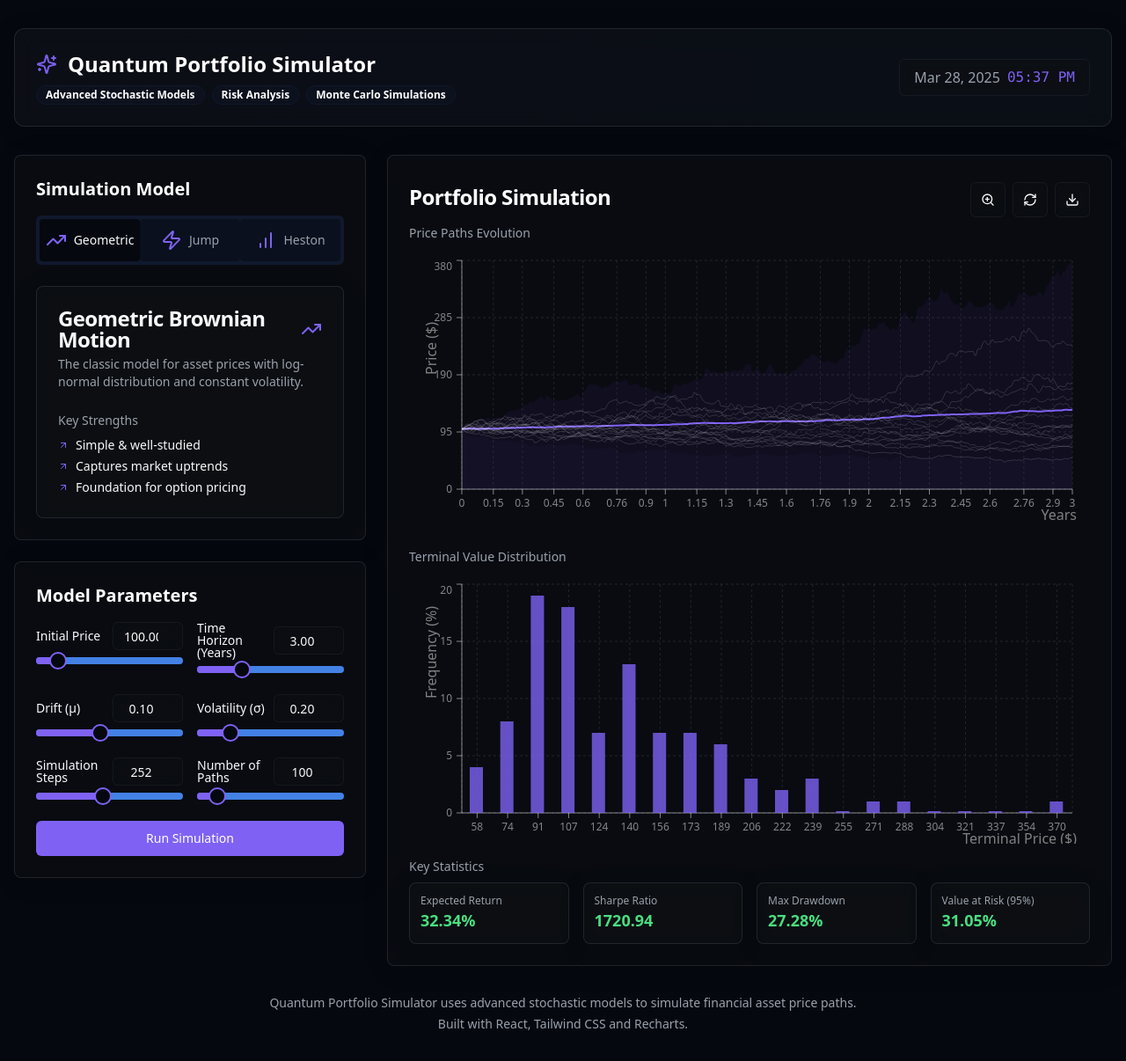
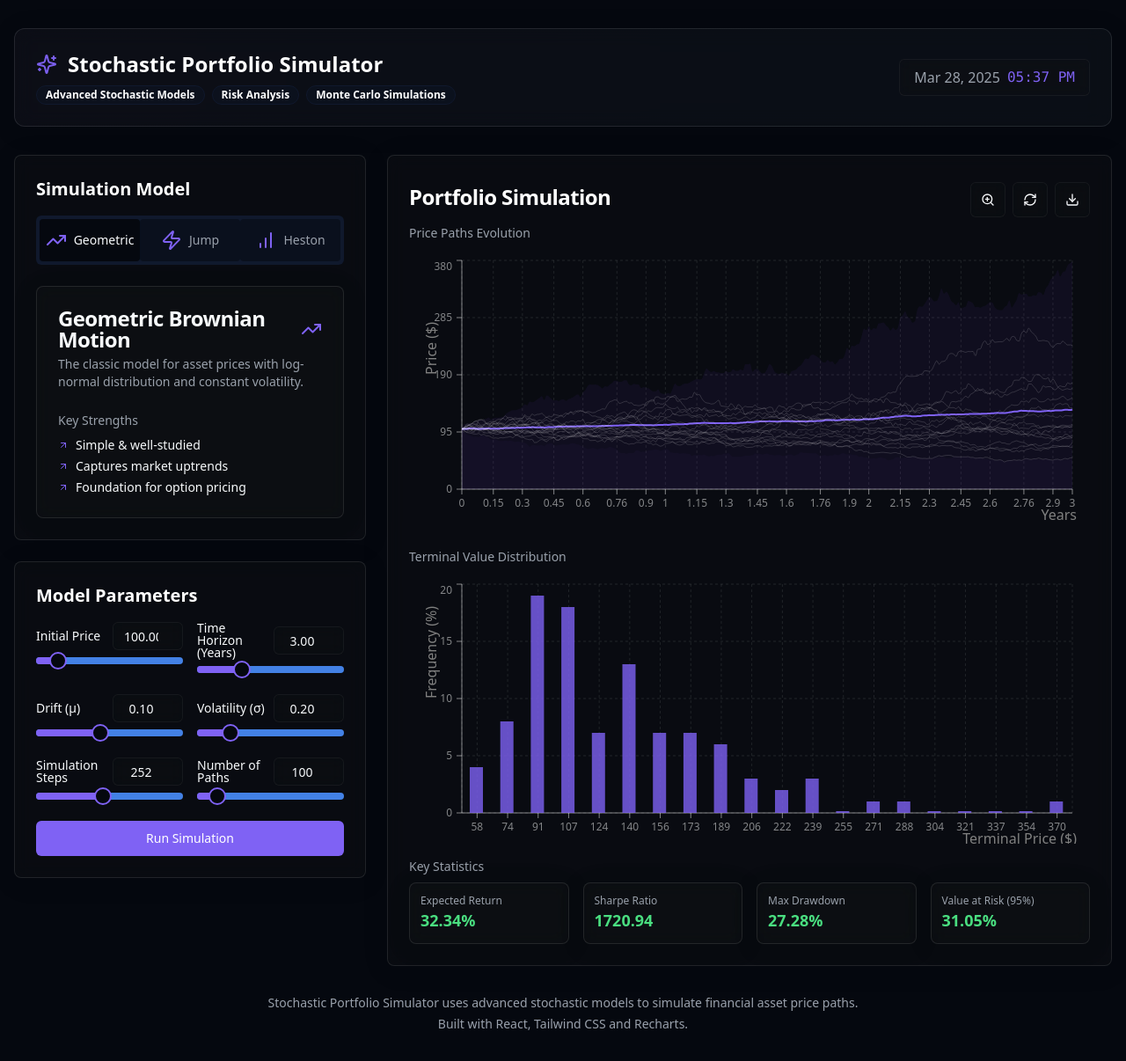
Before and after one commit to jeevanba273/stochastic-portfolio-simulator, a React (Vite) app: page / in a window 1280 px wide. Shown: the whole page at 88% size. Built offline with nearby package versions, Linux system fonts and the light colour scheme.

Commit message:
Rename "Quantum" to "Stochastic"
Replaced all instances of "Quantum Portfolio Simulator" with "Stochastic Portfolio Simulator". Removed the term "quantum" as it was not relevant.

```diff
--- a/index.html
+++ b/index.html
@@ -4,14 +4,14 @@
   <head>
     <meta charset="UTF-8" />
     <meta name="viewport" content="width=device-width, initial-scale=1.0" />
-    <title>Quantum Portfolio Simulator</title>
+    <title>Stochastic Portfolio Simulator</title>
     <meta name="description" content="Advanced stochastic models for portfolio simulation with interactive visualizations" />
     <meta name="author" content="Stochastic Portfolio Simulator" />
 
     <meta property="og:title" content="Stochastic Portfolio Simulator" />
     <meta property="og:description" content="Advanced stochastic models for portfolio simulation with interactive visualizations" />
     <meta property="og:type" content="website" />
-    <meta property="og:image" content="https://via.placeholder.com/1200x630.png?text=Quantum+Portfolio+Simulator" />
+    <meta property="og:image" content="https://via.placeholder.com/1200x630.png?text=Stochastic+Portfolio+Simulator" />
 
     <link rel="preconnect" href="https://fonts.googleapis.com">
     <link rel="preconnect" href="https://fonts.gstatic.com" crossorigin>
--- a/src/components/PortfolioHeader.tsx
+++ b/src/components/PortfolioHeader.tsx
@@ -26,7 +26,7 @@ export function PortfolioHeader() {
         <div className="flex flex-col items-center md:items-start mb-4 md:mb-0">
           <div className="flex items-center space-x-3 mb-2">
             <Sparkles className="h-6 w-6 text-primary animate-pulse-slow" />
-            <h1 className="text-2xl font-bold text-white">Quantum Portfolio Simulator</h1>
+            <h1 className="text-2xl font-bold text-white">Stochastic Portfolio Simulator</h1>
           </div>
 
           <div className="flex flex-wrap gap-2">
--- a/src/pages/Index.tsx
+++ b/src/pages/Index.tsx
@@ -1,3 +1,4 @@
+
 import { useState, useEffect } from "react";
 import { Card, CardContent } from "@/components/ui/card";
 import { Button } from "@/components/ui/button";
@@ -250,7 +251,7 @@ const Index = () => {
 
           {/* Footer info */}
           <div className="text-center text-sm text-muted-foreground mt-12">
-            <p>Quantum Portfolio Simulator uses advanced stochastic models to simulate financial asset price paths.</p>
+            <p>Stochastic Portfolio Simulator uses advanced stochastic models to simulate financial asset price paths.</p>
             <p className="mt-1">Built with React, Tailwind CSS and Recharts.</p>
           </div>
         </div>
```
